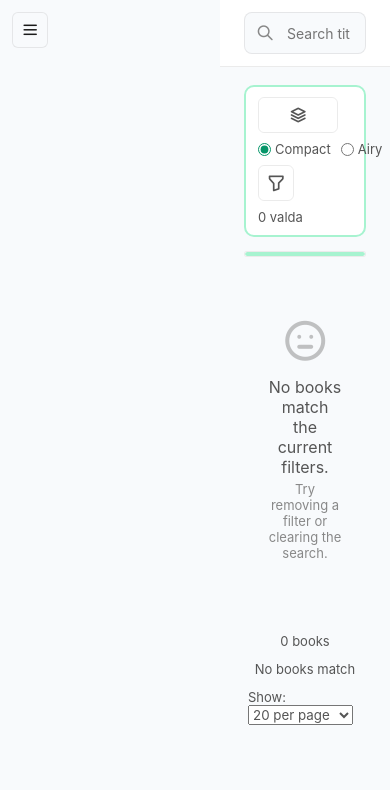
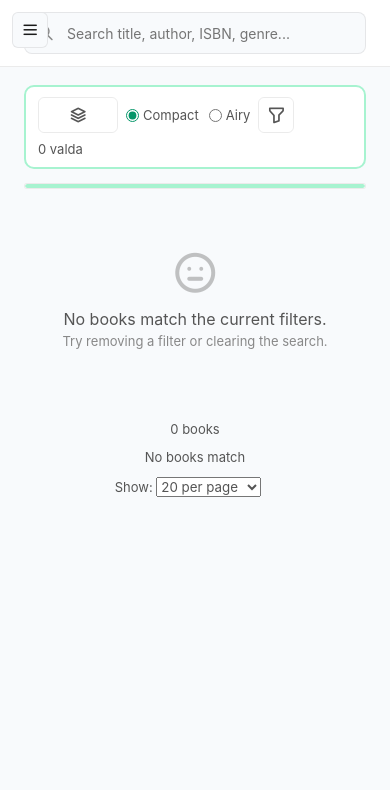
Before and after one commit to cgillinger/colophon, a Flask app: page /metadata/bulk in a window 390 px wide. Shown: the top 790 px of the page. Run offline with Flask 3, Linux system fonts and the light colour scheme; data that the repository does not hold is empty; parts of the project's set-up code (start-up, migrations or seed data) failed here and were passed over; some libraries are stand-ins or nearby versions.

Commit message:
fix(layout): mobile margin-left reset comes after main body rule
The body shorthand 'margin: 0 0 0 220px' at line 254 came after the
@media (max-width:900) { body { margin-left: 0 } } override at line 139
in source order, so the mobile reset was silently overridden.

Split the shorthand and add a second @media reset adjacent to the main
body rule. CSS specificity issue, not a logic bug.

```diff
--- a/app/static/css/bulk_metadata.css
+++ b/app/static/css/bulk_metadata.css
@@ -345,11 +345,15 @@
         * { box-sizing: border-box; }
 
         body {
-            margin: 0 0 0 var(--sidebar-width);
+            margin: 0;
+            margin-left: var(--sidebar-width);
             background: var(--bg-secondary);
             color: var(--text-primary);
             font-family: -apple-system, BlinkMacSystemFont, "Segoe UI", Roboto, Helvetica, Arial, sans-serif;
             font-size: 14px;
+        }
+        @media (max-width: 900px) {
+            body { margin-left: 0; }
         }
 
         a { color: inherit; text-decoration: none; }
```
